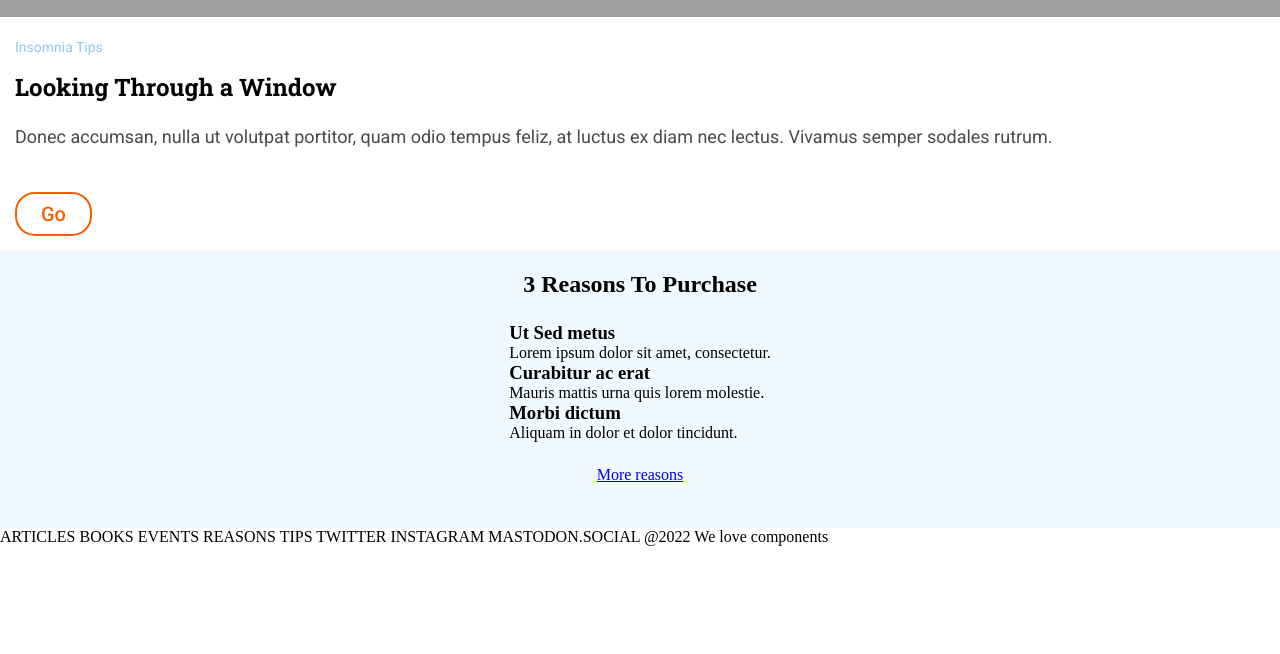
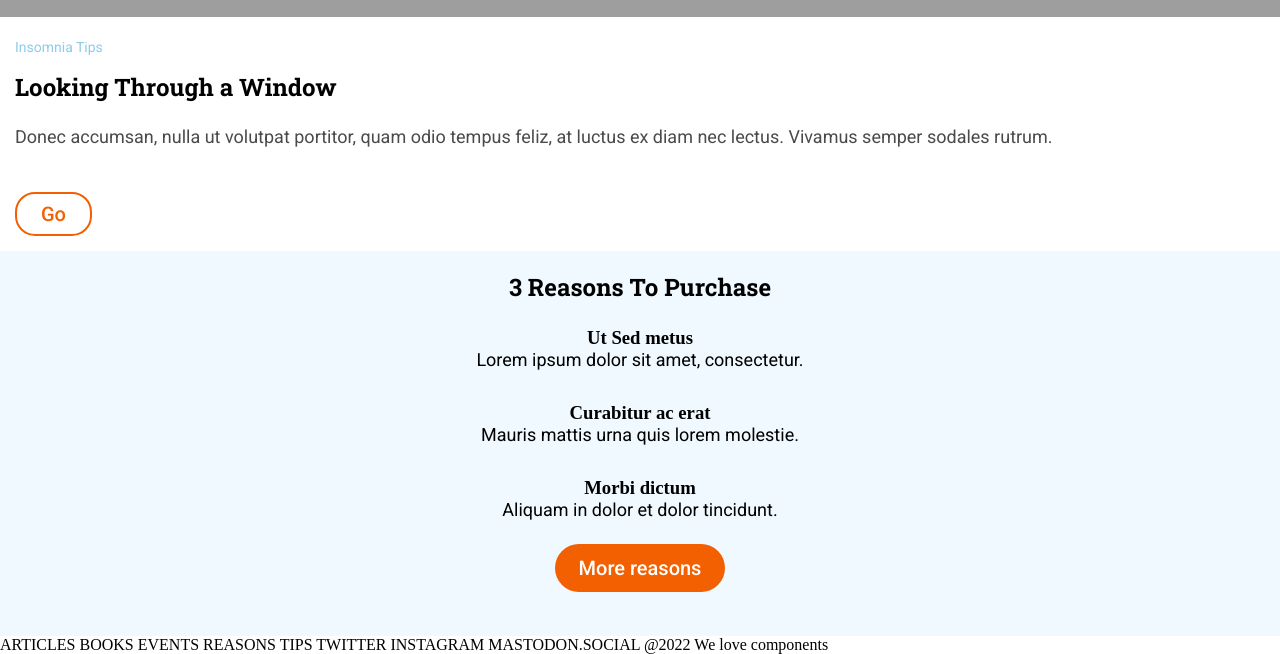
Before and after one commit to Adalab/modulo-1-evaluacion-final-SeiCp, a website built with Vite: page src/index.html in a window 1280 px wide. Shown: the part 783-1437 px from the top of the page. Before the commit the page ends 1329 px from the top, so only its background shows below. Built offline with nearby package versions, Linux system fonts and the light colour scheme; grey boxes are pictures that could not be loaded.

Commit message:
add section 3 reasons

```diff
--- a/src/index.html
+++ b/src/index.html
@@ -19,17 +19,7 @@
 <body>
 
   <load src="./partials/header.html" />
-
-  <section class="tips">
-    <p class="tips__subtitle">Insomnia Tips</p>
-    <h2 class="tips__title">Looking Through a Window</h2>
-    <p class="tips__text"> Donec accumsan, nulla ut volutpat portitor, quam odio tempus feliz, at luctus ex diam nec
-      lectus. Vivamus semper
-      sodales rutrum.
-    </p>
-    <a href="https://adalab.es/" class="tips__button">Go</a>
-
-  </section>
+  <load src="./partials/tips.html" />
 
   <section class="reasons">
 
@@ -48,7 +38,7 @@
         <p class="reasons__item-text">Aliquam in dolor et dolor tincidunt.</p>
       </div>
     </div>
-      <a href="https://adalab.es/" class="reasons__buton"> More reasons</a>
+      <a href="https://adalab.es/" class="reasons__button">More reasons</a>
   </section>
 
   ARTICLES
--- /dev/null
+++ b/src/partials/tips.html
@@ -0,0 +1,10 @@
+<section class="tips">
+    <p class="tips__subtitle">Insomnia Tips</p>
+    <h2 class="tips__title">Looking Through a Window</h2>
+    <p class="tips__text"> Donec accumsan, nulla ut volutpat portitor, quam odio tempus feliz, at luctus ex diam nec
+      lectus. Vivamus semper
+      sodales rutrum.
+    </p>
+    <a href="https://adalab.es/" class="tips__button">Go</a>
+
+  </section>
--- a/src/scss/main.scss
+++ b/src/scss/main.scss
@@ -159,11 +159,72 @@
 
 }
 
-.reasons{
+.reasons {
     display: grid;
     grid-template-rows: auto auto 1fr auto;
     row-gap: 24px;
     justify-items: center;
     padding: 20px;
     background-color: #eff9ff;
+
+    &__title {
+        font-family: $font-title;
+        font-size: 24px;
+        font-weight: $font-weight-title;
+        color: black;
+        text-align: center;
+        margin: 0;
+    }
+
+    &__list {
+        display: grid;
+        grid-template-rows: repeat(3,auto);
+        row-gap: 32px;
+        justify-items: center;
+        width: 100%;
+    }
+
+    &__item{
+        text-align: center;
+    }
+
+    &__item-litle{
+        font-family: $font-title;
+        font-size: 18px;
+        font-weight: $font-weight-title;
+        margin-bottom: 8px;
+        color: black;
+        margin: 0;
+        margin-bottom: 8px;
+        padding: 0 68px;
+        box-sizing: border-box;
+    }
+
+    &__item-text{
+        font-family: $font-p;
+        font-size: $font-size-p;
+        font-weight: $font-weight-p;
+        color: $color-p;
+        margin: 0;
+        padding: 0 70px;
+        box-sizing: border-box;
+    }
+
+    &__button {
+        font-family: $font-subtitle;
+        font-size: 20px;
+        font-weight: 500;
+        color: white;
+        background-color:#f26002;
+        border: none;
+        border-radius: 50px;
+        padding: 12px 24px;
+        text-decoration: none;
+        cursor: pointer;
+        transition: backgroundcolor 0.3s;
+
+        &:hover {
+            background-color: #eff9ff;
+        }
+    }
 }
```
